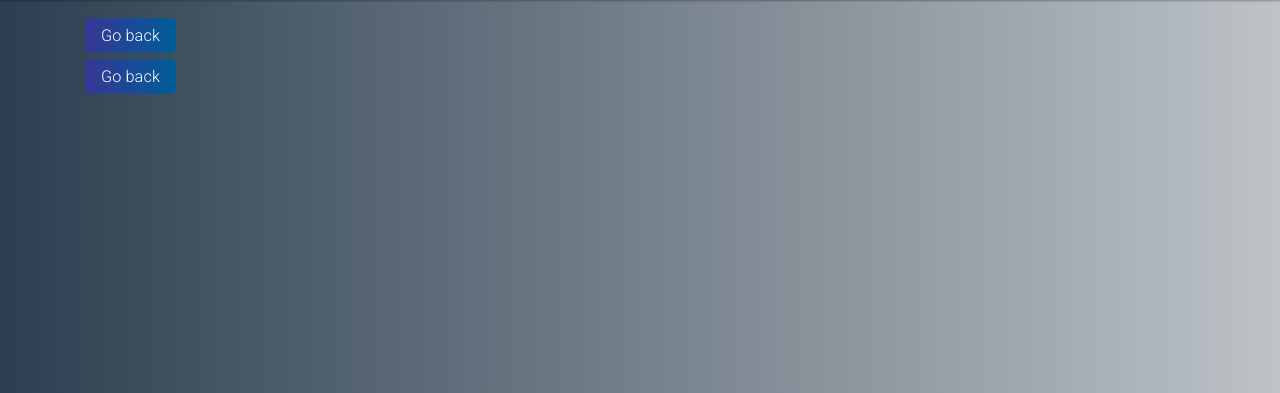
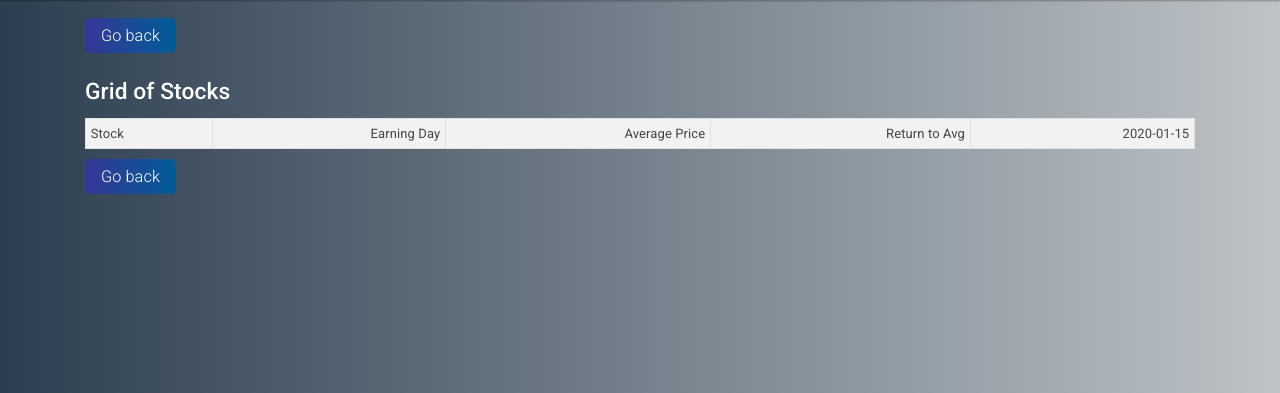
Before and after one commit to SREYES001/ShowTickerPricesHistory, a Flask app: template templates/create_stocks.html in a window 1280 px wide. Shown: the part 83-476 px from the top of the page. Run offline with Flask 2, Linux system fonts and the light colour scheme; the template is opened without the code that fills it: most values are stand-ins (such as "Sample title", 1, 10 or a date in 2020); some libraries are stand-ins or nearby versions.

Commit message:
first commit

```diff
--- a/App.py
+++ b/App.py
@@ -98,12 +98,16 @@ def create_stocks():
 
     m = Ticker(symbol)
 
+    list_dates = []
+
     for stock in symbol:
         try:
             #get prices info
             f = web.DataReader(stock, 'yahoo', SD, ED)
 
             l_count_stock = len(f)
+
+            list_yec = []
 
             try:
                 #get earnig date
@@ -118,13 +122,15 @@ def create_stocks():
                     else:
                         yec_desc = ''
 
+                list_yec.append(yec_count)
+                list_yec.append(yec_desc)
             except:
-                yec_desc = ''
+                list_yec = []
 
             try:
                 #get Name and Industry
                 l_current_price = m.financial_data[stock]['currentPrice']
-                current_price = str(l_current_price)
+                current_price = "{:.2f}".format(l_current_price)
             except:
                 l_current_price = 0
                 current_price = ''
@@ -146,18 +152,15 @@ def create_stocks():
             tree_stock = {}
 
             #Build List Dates
-            list_dates = []
+            if len(list_dates) == 0:
+                list_dates = []
 
-            list_dates.append('Date')
-
-            #get dates
-            for i in range(l_count_stock):
-                list_dates.append(f.index[date_index - i].strftime("%Y-%m-%d"))
+                #get dates
+                for i in range(l_count_stock):
+                    list_dates.append(f.index[date_index - i].strftime("%Y-%m-%d"))
 
             #Build List Prices
             list_prices = []
-
-            list_prices.append('Close Price')
 
             l_date_price = 0
 
@@ -179,15 +182,21 @@ def create_stocks():
             #tree_stocks[stock+'0'] = info_stock.info['industry']
             #tree_stocks[stock+'1'] = info_stock.calendar.loc[info_stock.calendar.index[0],'Value'].strftime("%Y-%m-%d")
             #tree_stocks[stock+'1'] = stock
+            average_list = []
+            average_list.append("{:.2f}".format(l_average_stock))
+            average_list.append('Average Price: ' + "{:.2f}".format(l_average_stock))
+            average_list.append("{:.2f}".format(l_difference) + '   (' + "{:.2f}".format(l_average_dif) + '%)')
+            average_list.append('Returning to Avg: ' + "{:.2f}".format(l_difference) + '   (' + "{:.2f}".format(l_average_dif) + '%)')
+
+
             tree_stock[stock+'0'] = 'DATA_FOUND'
             tree_stock[stock+'1'] = stock_name
             tree_stock[stock+'2'] = stock_industry
-            tree_stock[stock+'3'] = yec_desc
+            tree_stock[stock+'3'] = list_yec
             tree_stock[stock+'4'] = current_price
-            tree_stock[stock+'5'] = 'Average Price: ' + "{:.2f}".format(l_average_stock)
-            tree_stock[stock+'6'] = 'Returning to Avg: ' + "{:.2f}".format(l_difference) + '   (' + "{:.2f}".format(l_average_dif) + '%)'
-            tree_stock[stock+'7'] = list_dates
-            tree_stock[stock+'8'] = list_prices
+            tree_stock[stock+'5'] = average_list
+            #tree_stock[stock+'7'] = list_dates
+            tree_stock[stock+'6'] = list_prices
         except:
             tree_stock = {}
             tree_stock[stock+'0'] = 'NO_DATA_FOUND'
@@ -197,6 +206,9 @@ def create_stocks():
 
         tree_stocks[stock] = tree_stock
 
+
+    tree_stocks['DATES'] = list_dates
+
     return render_template('create_stocks.html', pTreeStocks=tree_stocks)
 
 if __name__ == '__main__':
--- a/templates/create_stocks.html
+++ b/templates/create_stocks.html
@@ -15,23 +15,25 @@
 <p class="h4 text-light">{{ stock }} <strong class="h6 text-light">{{ pTreeStocks[stock][stock+'1']}}</strong> <strong
         class="h3 text-warning">{{ pTreeStocks[stock][stock+'4']}}</strong> </p>
 <p class="h6 text-light">{{ pTreeStocks[stock][stock+'2']}}</p>
-<p class="h6 text-warning">{{ pTreeStocks[stock][stock+'3']}}</p>
-<p class="h6 text-light">{{ pTreeStocks[stock][stock+'5']}}</p>
-<p class="h6 text-light">{{ pTreeStocks[stock][stock+'6']}}</p>
+<p class="h6 text-warning">{{ pTreeStocks[stock][stock+'3'][1]}}</p>
+<p class="h6 text-light">{{ pTreeStocks[stock][stock+'5'][1]}}</p>
+<p class="h6 text-light">{{ pTreeStocks[stock][stock+'5'][3]}}</p>
 
 <div class="table-responsive">
 
     <table class="table table-striped table-sm bg-white table-bordered bg-white">
         <thead>
             <tr>
-                {% for vdate in pTreeStocks[stock][stock+'7'] %}
-                <td>{{vdate}}</td>
+                <td>Date</td>
+                {% for vdate in pTreeStocks['DATES'] %}
+                <td style="text-align:right">{{vdate}}</td>
                 {% endfor %}
             </tr>
         <tbody>
             <tr>
-                {% for vprice in pTreeStocks[stock][stock+'8'] %}
-                <td>{{vprice}}</td>
+                <td>Close Price</td>
+                {% for vprice in pTreeStocks[stock][stock+'6'] %}
+                <td style="text-align:right">{{vprice}}</td>
                 {% endfor %}
             </tr>
         </tbody>
@@ -62,6 +64,42 @@
 {% endif %}
 {% endfor %}
 
+{% if pTreeStocks['DATES'][0] != '' %}
+<p> </p>
+<p class="h3 text-light">Grid of Stocks </p>
+<p> </p>
+<div class="table-responsive-lg">
+
+    <table class="table table-striped table-sm bg-white table-bordered bg-white">
+        <tbody>
+            <tr>
+                <td>Stock</td>
+                <td style="text-align:right">Earning Day</td>
+                <td style="text-align:right">Average Price</td>
+                <td style="text-align:right">Return to Avg</td>
+                {% for vdate in pTreeStocks['DATES'] %}
+                <td style="text-align:right">{{vdate}}</td>
+                {% endfor %}
+            </tr>
+            {% for stock in pTreeStocks %}
+            <tr>
+                {% if pTreeStocks[stock][stock+'0'] == 'DATA_FOUND' %}
+                <td>{{ stock }}</td>
+                <td style="text-align:right">{{ pTreeStocks[stock][stock+'3'][0]}}</td>
+                <td style="text-align:right">{{ pTreeStocks[stock][stock+'5'][0]}}</td>
+                <td style="text-align:right">{{ pTreeStocks[stock][stock+'5'][2]}}</td>
+                {% for vprice in pTreeStocks[stock][stock+'6'] %}
+                <td style="text-align:right">{{vprice}}</td>
+                {% endfor %}
+                {% endif %}
+            </tr>
+            {% endfor %}
+        </tbody>
+    </table>
+</div>
+{% endif %}
+<p> </p>
+
 <div class="row">
     <div class="col-md-6">
         <p class="lead">
```
